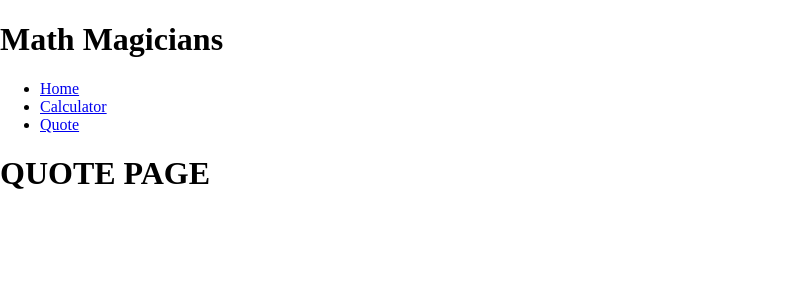
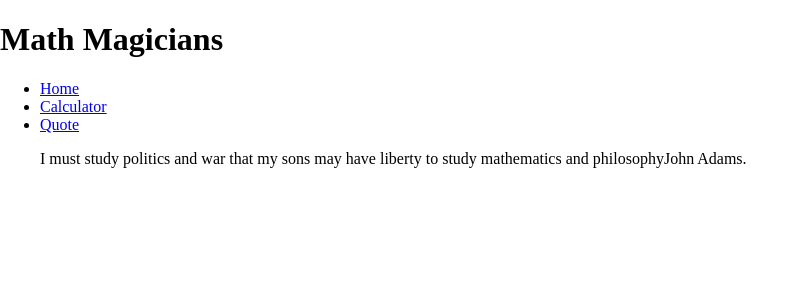
Before and after one commit to paulsaenzsucre/Math-Magicians, a React (Create React App) app: page /#/quote in a window 1280 px wide. Shown: the top 300 px of the page, without its empty margins (0-809 px from the left). Built offline with nearby package versions, Linux system fonts and the light colour scheme; a web font is replaced by a local one.

Commit message:
Add QuotePage component.

```diff
--- a/src/pages/QuotePage.js
+++ b/src/pages/QuotePage.js
@@ -3,13 +3,51 @@ import React from 'react';
 class QuotePage extends React.Component {
   constructor(props) {
     super(props);
+    this.#quotes = [
+      {
+        author: 'Albert Einstein.',
+        quote: 'Pure mathematics is, in its way, the poetry of logical ideas',
+      },
+      {
+        author: 'Shakuntala Devi.',
+        quote: 'Without mathematics, there\'s nothing you can do. Everything around you is mathematics. Everything around you is numbers',
+      },
+      {
+        author: 'Stefan Banach.',
+        quote: 'Mathematics is the most beautiful and most powerful creation of the human spirit',
+      },
+      {
+        author: 'John Adams.',
+        quote: 'I must study politics and war that my sons may have liberty to study mathematics and philosophy',
+      },
+      {
+        author: 'Bertrand Russell.',
+        quote: 'Mathematics may be defined as the subject in which we never know what we are talking about, nor whether what we are saying is true',
+      },
+      {
+        author: 'Galileo Galilei.',
+        quote: 'Mathematics may be defined as the subject in which we never know what we are talking about, nor whether what we are saying is true',
+      },
+    ];
     this.state = {};
   }
 
+  getQuote = () => {
+    const index = Math.round(Math.random() * (this.#quotes.length - 1));
+    return this.#quotes[index];
+  }
+
+  #quotes;
+
   render = () => {
-    const text = 'QUOTE PAGE';
+    const { quote, author } = this.getQuote();
     return (
-      <h1>{text}</h1>
+      <div className="quoteCont">
+        <blockquote className="quoteText">
+          <span className="quote">{quote}</span>
+          <span className="author">{author}</span>
+        </blockquote>
+      </div>
     );
   }
 }
```
